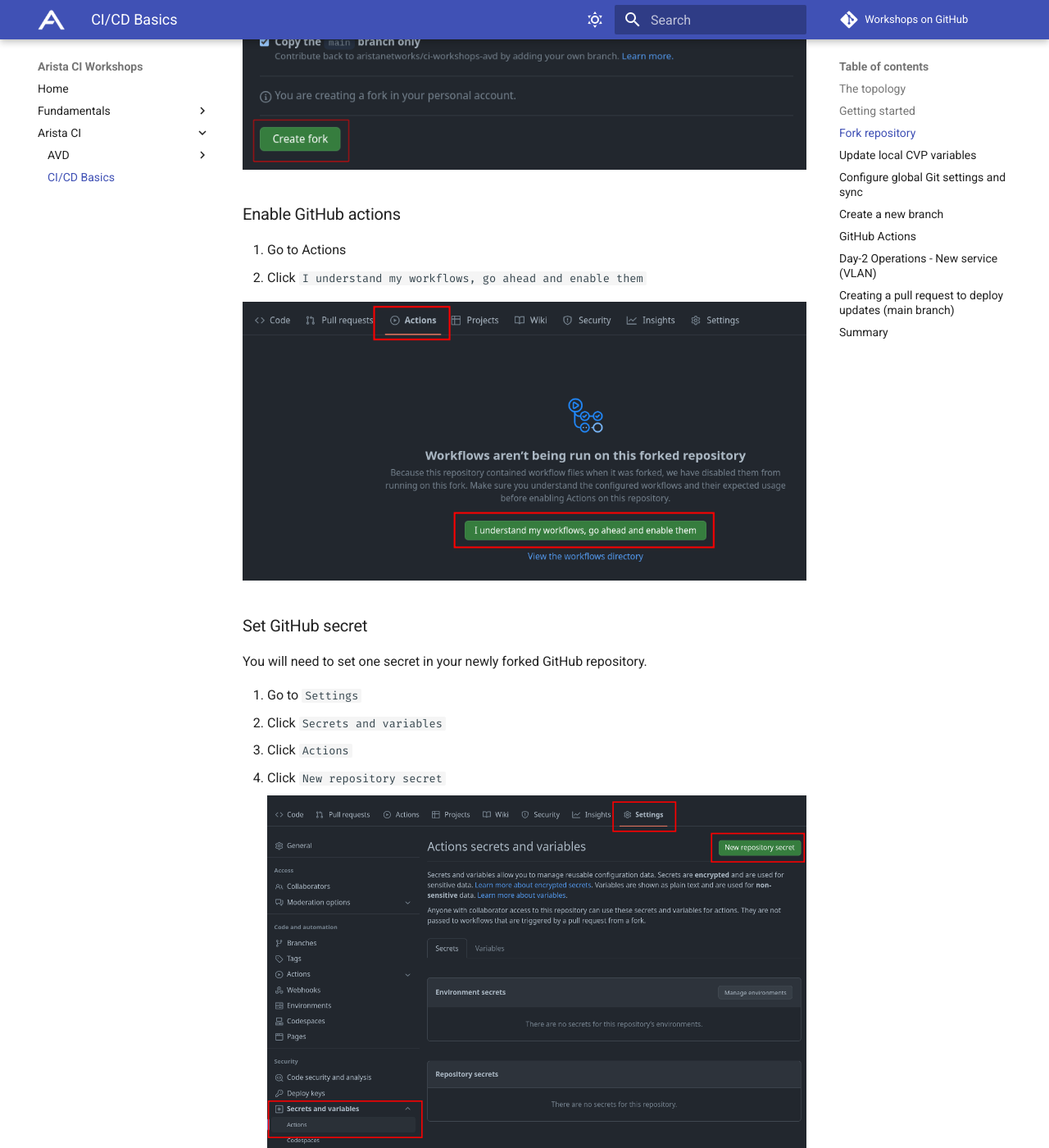
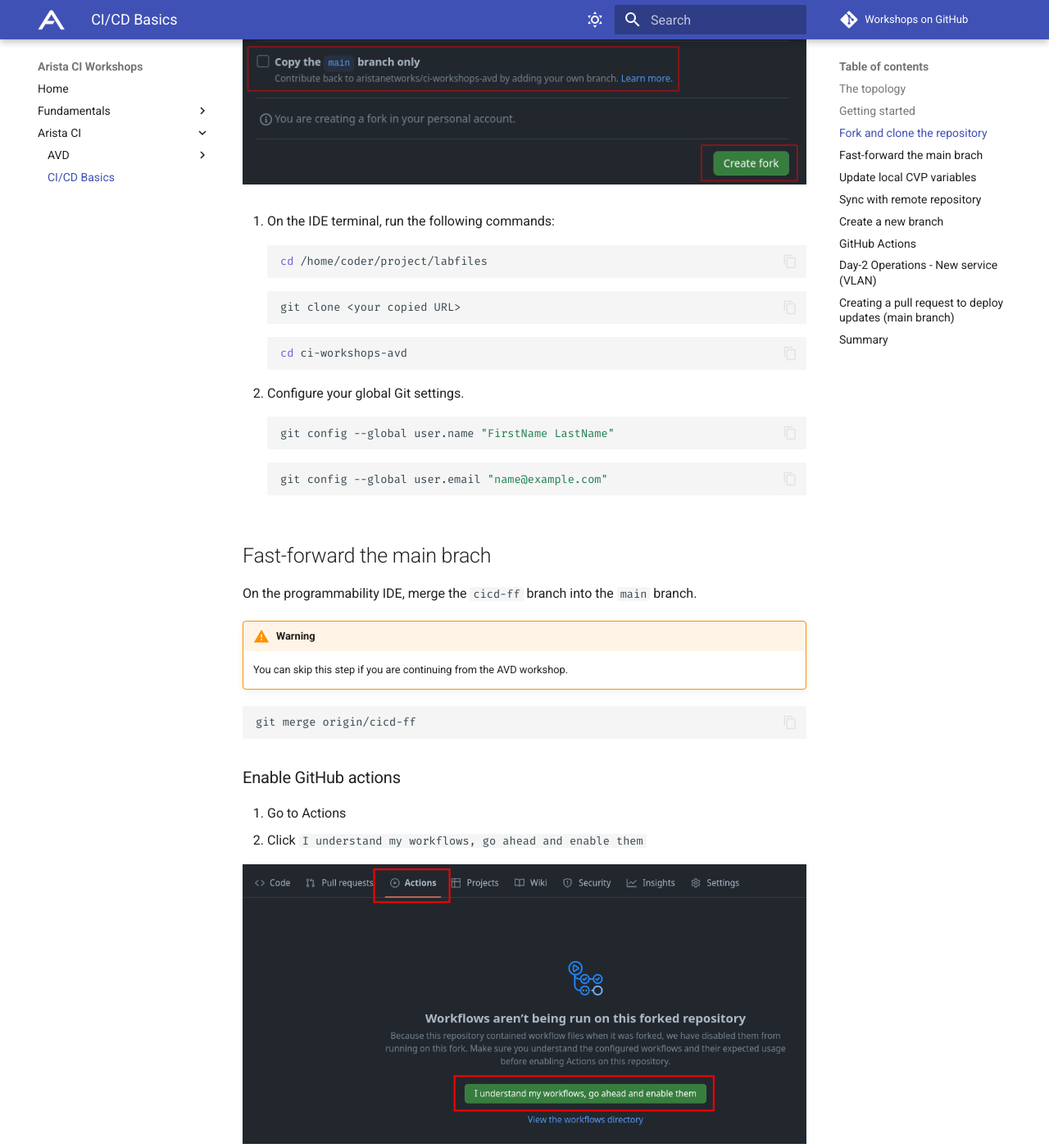
Before and after one commit to aristanetworks/avd-workshops, an MkDocs documentation site: the page built from workshops/cicd-basics.md, in a window 1280 px wide and 1400 px high, scrolled down 2749 px. Shown: the whole window at 82% size. Built offline with MkDocs 1.6.1 and Material for MkDocs 9.7.7, drawn with Linux system fonts in a browser that asks for light colours; comment, search, counter and statistics services are not loaded; some of the changed text lies outside the part shown.

Commit message:
Updating content for fast-forward approach

````diff
--- a/workshops/cicd-basics.md
+++ b/workshops/cicd-basics.md
@@ -64,16 +64,51 @@
 pip3 install -r ${ARISTA_AVD_DIR}/arista/avd/requirements.txt
 ```
 
-## Fork repository
+## Fork and clone the repository
 
 You will be creating your own CI/CD pipeline in this workflow. Log in to your GitHub account and fork the [`ci-workshops-avd`](https://github.com/aristanetworks/ci-workshops-avd/) repository to get started.
 
-!!! note
-    You can skip this step if the repository was forked during the AVD workshop.
+!!! warning
+    You can skip these steps if you are continuing from the AVD workshop.
 
 ![Create fork](assets/images/create-fork.png)
 
 ![Save fork](assets/images/save-fork.png)
+
+1. On the IDE terminal, run the following commands:
+
+   ```shell
+   cd /home/coder/project/labfiles
+   ```
+
+   ```shell
+   git clone <your copied URL>
+   ```
+
+   ```shell
+   cd ci-workshops-avd
+   ```
+
+2. Configure your global Git settings.
+
+   ```shell
+   git config --global user.name "FirstName LastName"
+   ```
+
+   ```shell
+   git config --global user.email "name@example.com"
+   ```
+
+## Fast-forward the main brach
+
+On the programmability IDE, merge the `cicd-ff` branch into the `main` branch.
+
+!!! warning
+    You can skip this step if you are continuing from the AVD workshop.
+
+```shell
+git merge origin/cicd-ff
+```
 
 ### Enable GitHub actions
 
@@ -139,21 +174,9 @@
 !!! note
     These will be the same value. Make sure to remove any prefix like `https://` or anything after `.com`
 
-## Configure global Git settings and sync
+## Sync with remote repository
 
 1. From the IDE terminal, run the following:
-
-    ```shell
-    cd /home/coder/project/labfiles/ci-workshops-avd
-    ```
-
-    ```shell
-    git config --global user.name "FirstName LastName"
-    ```
-
-    ```shell
-    git config --global user.email "name@example.com"
-    ```
 
     ```shell
     git add .
````
Also changed, not shown: workshops/assets/images/save-fork.png.
